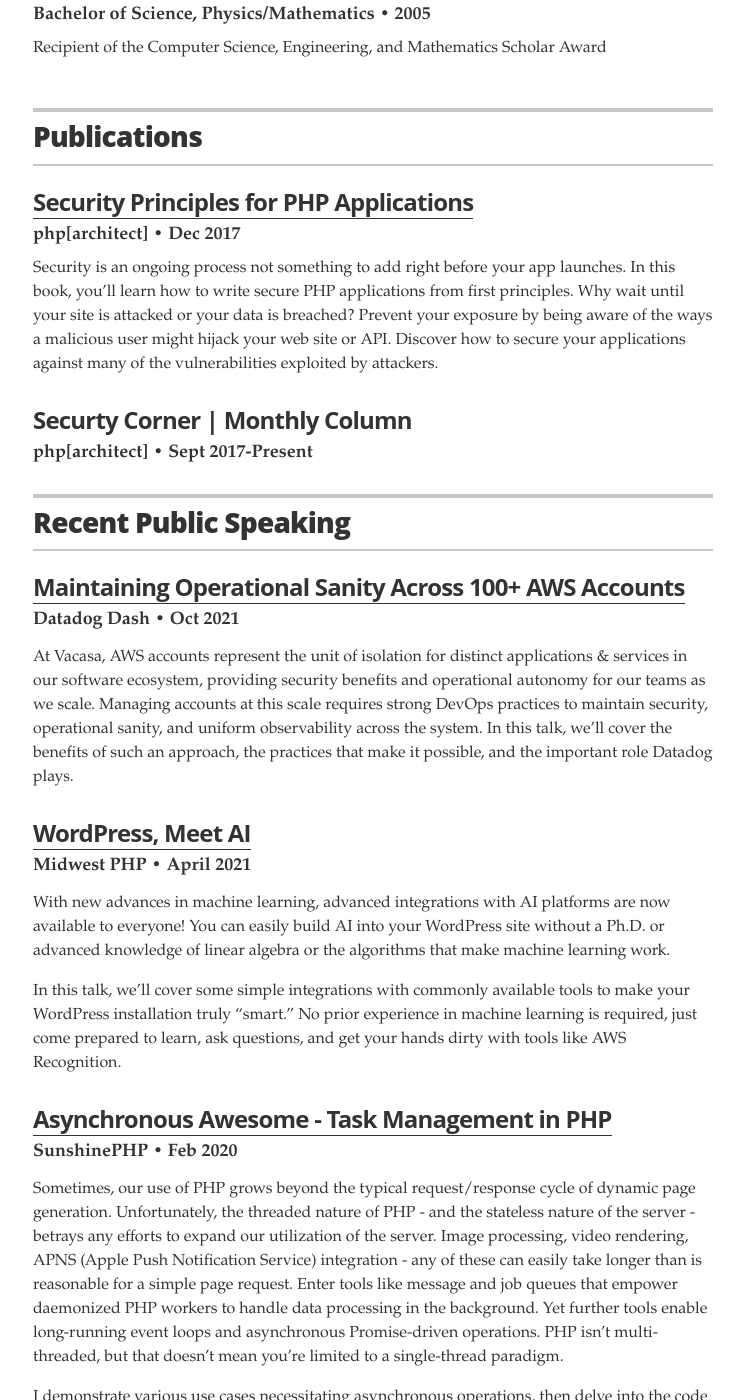
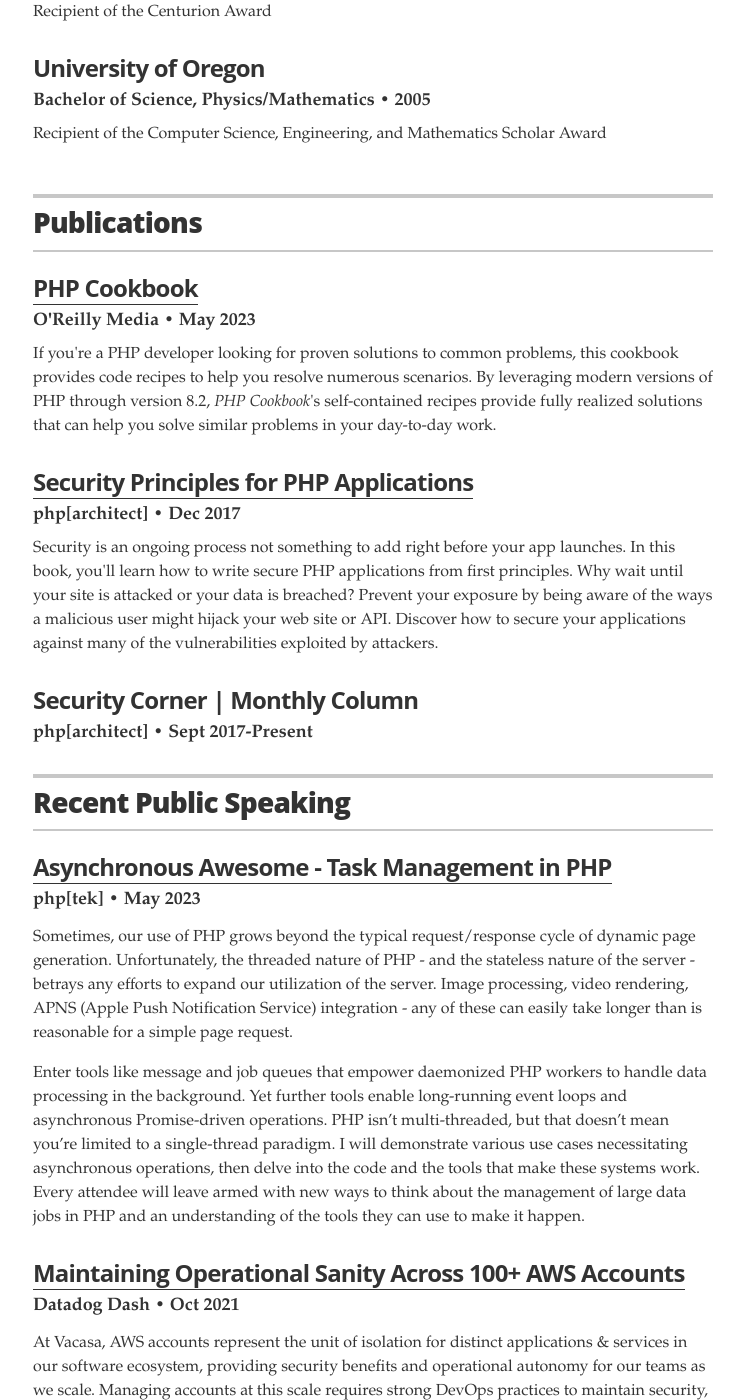
Before and after one commit to ericmann/ericmann.github.io, a Jekyll site: the page built from index.html, in a window 1280 px wide and 1400 px high, scrolled down 2322 px. Shown: the whole window, without its empty margins (267-1011 px from the left). Built offline with Jekyll 4.4.1, drawn with Linux system fonts in a browser that asks for light colours; some of the changed text lies outside the part shown.

Commit message:
Spring 2023 bump

```diff
--- a/Gemfile
+++ b/Gemfile
@@ -1,3 +1,4 @@
 source "http://rubygems.org"
 
 gem 'github-pages'
+gem "webrick", "~> 1.8"
--- a/_layouts/resume.html
+++ b/_layouts/resume.html
@@ -101,13 +101,19 @@
         </header>
 
         <div class="resume-item">
-          <h3 class="resume-item-title"><a href="https://www.phparch.com/books/security-principles-for-php-applications/">Security Principles for PHP Applications</a></h3>
-          <h4 class="resume-item-details">php[architect] &bull; Dec 2017</h4>
-          <p class="resume-item-copy">Security is an ongoing process not something to add right before your app launches. In this book, you’ll learn how to write secure PHP applications from first principles. Why wait until your site is attacked or your data is breached? Prevent your exposure by being aware of the ways a malicious user might hijack your web site or API.  Discover how to secure your applications against many of the vulnerabilities exploited by attackers.</p>
+          <h3 class="resume-item-title"><a href="https://amzn.to/3V3ExHE">PHP Cookbook</a></h3>
+          <h4 class="resume-item-details">O'Reilly Media &bull; May 2023</h4>
+          <p class="resume-item-copy">If you're a PHP developer looking for proven solutions to common problems, this cookbook provides code recipes to help you resolve numerous scenarios. By leveraging modern versions of PHP through version 8.2, <i>PHP Cookbook</i>'s self-contained recipes provide fully realized solutions that can help you solve similar problems in your day-to-day work.</p>
         </div>
 
         <div class="resume-item">
-          <h3 class="resume-item-title">Securty Corner | Monthly Column</h3>
+          <h3 class="resume-item-title"><a href="https://www.phparch.com/books/security-principles-for-php-applications/">Security Principles for PHP Applications</a></h3>
+          <h4 class="resume-item-details">php[architect] &bull; Dec 2017</h4>
+          <p class="resume-item-copy">Security is an ongoing process not something to add right before your app launches. In this book, you'll learn how to write secure PHP applications from first principles. Why wait until your site is attacked or your data is breached? Prevent your exposure by being aware of the ways a malicious user might hijack your web site or API.  Discover how to secure your applications against many of the vulnerabilities exploited by attackers.</p>
+        </div>
+
+        <div class="resume-item">
+          <h3 class="resume-item-title">Security Corner | Monthly Column</h3>
           <h4 class="resume-item-details">php[architect] &bull; Sept 2017-Present</h4>
         </div>
 
```
Also changed, not shown: _roles/rebellion.md (added, +8 -0 lines), _roles/vacasa.md (+1 -1 lines), _speaking/sunshine_2020.md (deleted, +0 -10 lines), _speaking/tek_2023.md (added, +10 -0 lines), Gemfile.lock, images/cookbook.png (added).
